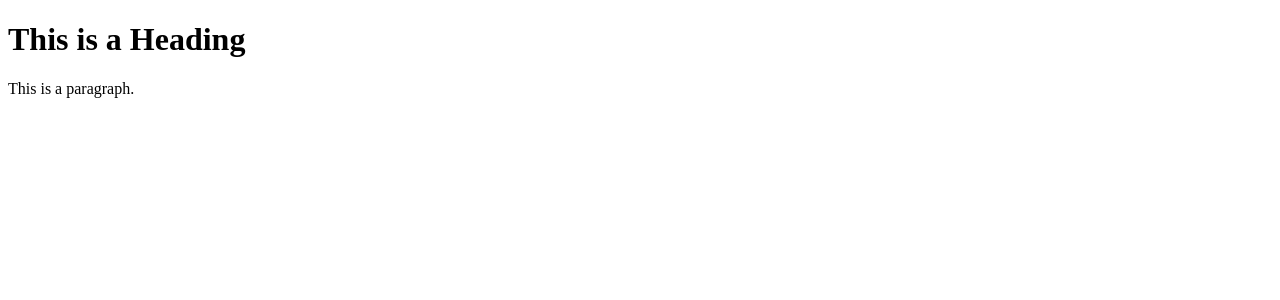
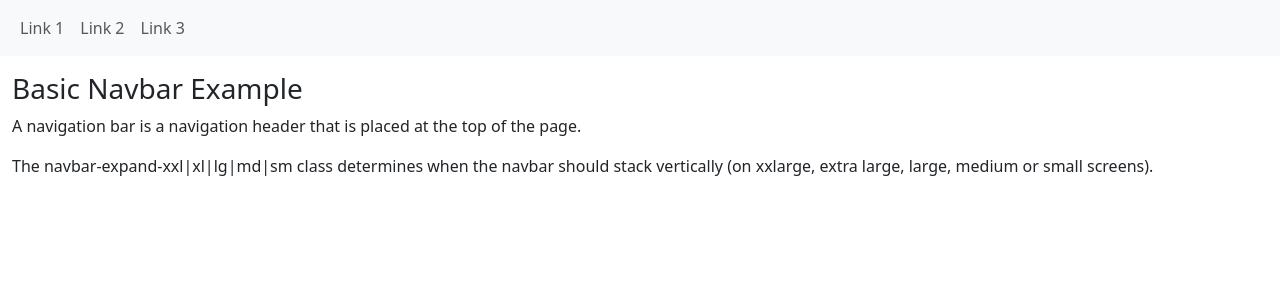
Before and after one commit to Isma-ae/plumbing, a PHP site: page / in a window 1280 px wide. Shown: the top 300 px of the page. Run offline with PHP 8.4, Linux system fonts and the light colour scheme.

Commit message:
bootstrap

```diff
--- a/index.php
+++ b/index.php
@@ -1,12 +1,35 @@
 <!DOCTYPE html>
-<html>
+<html lang="en">
 <head>
-<title>Page Title</title>
+  <title>Bootstrap Example</title>
+  <meta charset="utf-8">
+  <meta name="viewport" content="width=device-width, initial-scale=1">
+  <link href="https://cdn.jsdelivr.net/npm/bootstrap@5.3.3/dist/css/bootstrap.min.css" rel="stylesheet">
+  <script src="https://cdn.jsdelivr.net/npm/bootstrap@5.3.3/dist/js/bootstrap.bundle.min.js"></script>
 </head>
 <body>
 
-<h1>This is a Heading</h1>
-<p>This is a paragraph.</p>
+<nav class="navbar navbar-expand-sm bg-light">
+  <div class="container-fluid">
+    <ul class="navbar-nav">
+      <li class="nav-item">
+        <a class="nav-link" href="#">Link 1</a>
+      </li>
+      <li class="nav-item">
+        <a class="nav-link" href="#">Link 2</a>
+      </li>
+      <li class="nav-item">
+        <a class="nav-link" href="#">Link 3</a>
+      </li>
+    </ul>
+  </div>
+</nav>
+
+<div class="container-fluid mt-3">
+  <h3>Basic Navbar Example</h3>
+  <p>A navigation bar is a navigation header that is placed at the top of the page.</p>
+  <p>The navbar-expand-xxl|xl|lg|md|sm class determines when the navbar should stack vertically (on xxlarge, extra large, large, medium or small screens).</p>
+</div>
 
 </body>
 </html>
```
